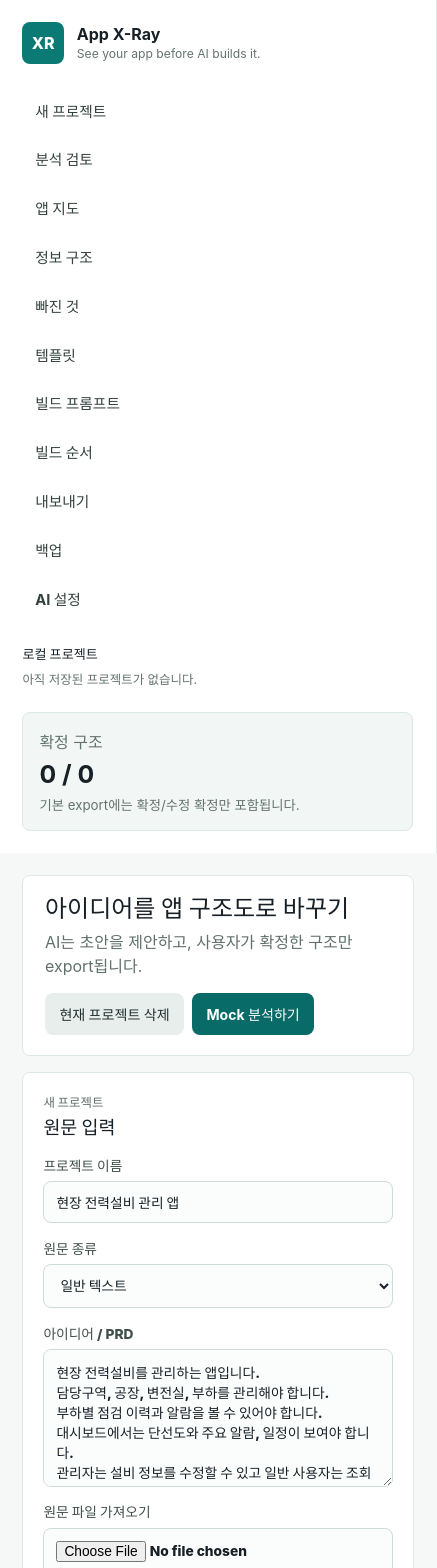
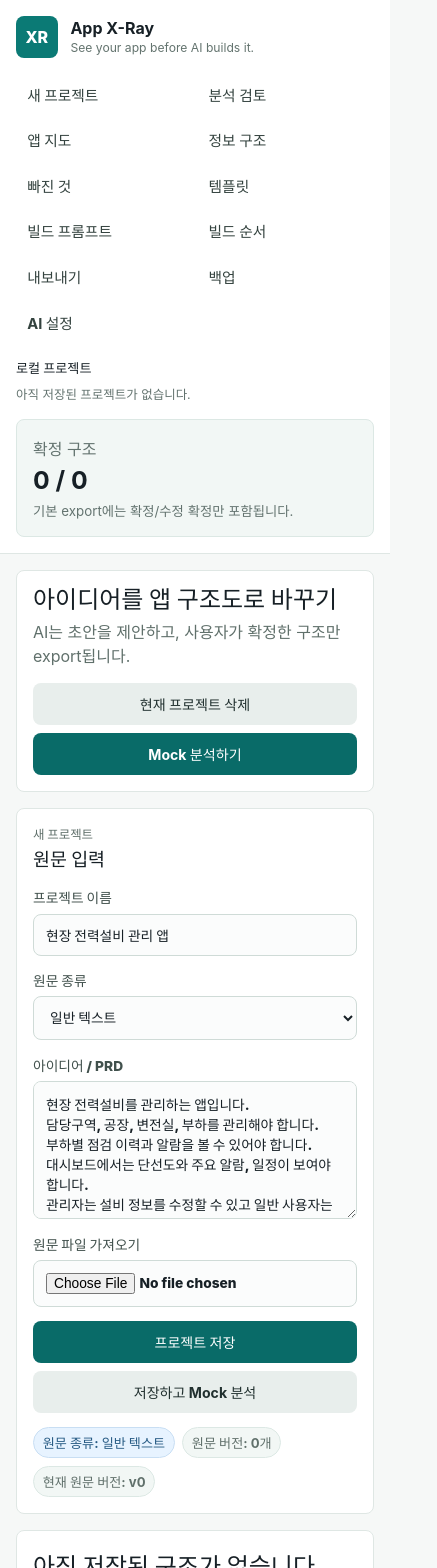
Before and after one commit to flowylife/appXray, a React (Vite) app: page / in a window 390 px wide. Shown: the top 1568 px of the page, 437 px wide, since content can reach past the window. Built offline with nearby package versions, Linux system fonts and the light colour scheme.

Commit message:
style: improve mobile app layout

```diff
--- a/src/App.css
+++ b/src/App.css
@@ -92,6 +92,7 @@ button.danger {
   position: sticky;
   top: 0;
   height: 100vh;
+  min-width: 0;
 }
 
 .brand {
@@ -209,6 +210,7 @@ nav a:hover {
 .workspace {
   display: grid;
   gap: 1rem;
+  min-width: 0;
   padding: 1.4rem;
 }
 
@@ -300,8 +302,10 @@ textarea {
   border: 1px solid #cfdbd7;
   border-radius: 8px;
   color: #172026;
+  min-width: 0;
   padding: 0.75rem;
   resize: vertical;
+  width: 100%;
 }
 
 .button-row {
@@ -1040,3 +1044,55 @@ textarea {
     grid-template-columns: 1fr;
   }
 }
+
+@media (max-width: 560px) {
+  .sidebar,
+  .workspace {
+    padding: 1rem;
+  }
+
+  .sidebar {
+    border-right: 0;
+    border-bottom: 1px solid #dfe7e4;
+    gap: 1rem;
+  }
+
+  nav {
+    grid-template-columns: repeat(2, minmax(0, 1fr));
+  }
+
+  nav a {
+    padding: 0.62rem 0.7rem;
+  }
+
+  .topbar,
+  .panel,
+  .empty-state {
+    padding: 1rem;
+  }
+
+  .topbar-actions,
+  .button-row,
+  .segmented,
+  .export-preview-actions {
+    align-items: stretch;
+    display: grid;
+    grid-template-columns: 1fr;
+  }
+
+  .topbar-actions button,
+  .button-row button,
+  .segmented button,
+  .file-button {
+    justify-content: center;
+    width: 100%;
+  }
+
+  .source-meta span,
+  .analysis-history span,
+  .diff-summary span,
+  .diff-detail span {
+    max-width: 100%;
+    overflow-wrap: anywhere;
+  }
+}
```
